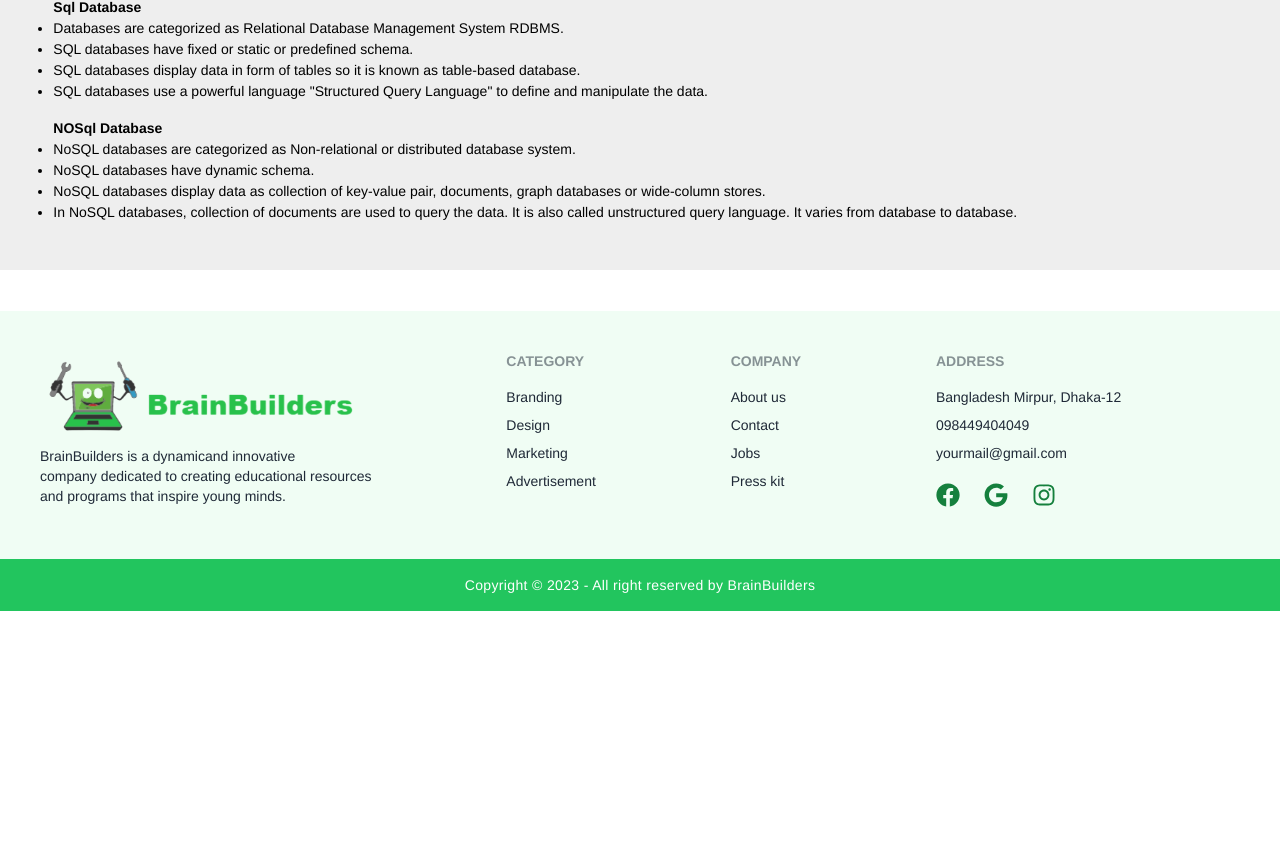
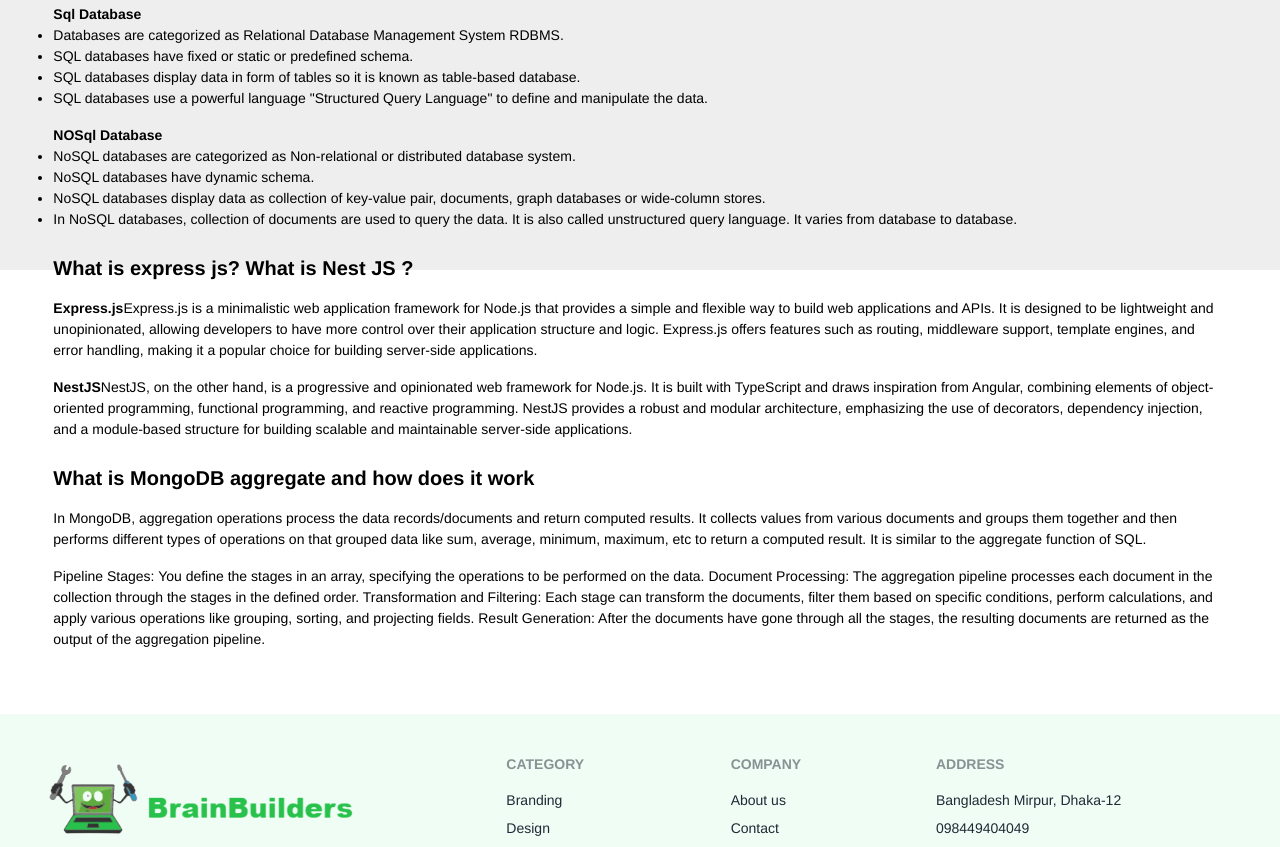
Before and after one commit to freelancerjoy/brain-bulder-client, a React (Vite) app: page /blog in a window 1280 px wide. Shown: the part 530-1377 px from the top of the page. Before the commit the page ends 1141 px from the top, so only its background shows below. Built offline with nearby package versions, Linux system fonts and the light colour scheme; no server answers.

Commit message:
Create readme file and describe our project

```diff
--- a/src/Pages/Blog/Blog.jsx
+++ b/src/Pages/Blog/Blog.jsx
@@ -49,7 +49,7 @@ const Blog = () => {
         </p>
       </div>
       <div className="mt-6">
-        <h1 className="font-bold font-xl">Compare SQL and NoSQL databases?</h1>
+        <h1 className="font-bold text-xl">Compare SQL and NoSQL databases?</h1>
         <p className="mt-4">
           <span className="font-bold mt-2">Sql Database</span>
         </p>
@@ -87,21 +87,56 @@ const Blog = () => {
             database to database.
           </li>
         </ul>
-
+      </div>
+      <div className="mt-6">
+        <h1 className="font-bold text-xl">
+          What is express js? What is Nest JS ?
+        </h1>
         <p className="mt-4">
-          <span className="font-bold mt-2"></span>
+          <span className="font-bold mt-2">Express.js</span>
+          Express.js is a minimalistic web application framework for Node.js
+          that provides a simple and flexible way to build web applications and
+          APIs. It is designed to be lightweight and unopinionated, allowing
+          developers to have more control over their application structure and
+          logic. Express.js offers features such as routing, middleware support,
+          template engines, and error handling, making it a popular choice for
+          building server-side applications.
+        </p>
+        <p className="mt-4">
+          <span className="font-bold mt-2">NestJS</span>
+          NestJS, on the other hand, is a progressive and opinionated web
+          framework for Node.js. It is built with TypeScript and draws
+          inspiration from Angular, combining elements of object-oriented
+          programming, functional programming, and reactive programming. NestJS
+          provides a robust and modular architecture, emphasizing the use of
+          decorators, dependency injection, and a module-based structure for
+          building scalable and maintainable server-side applications.
         </p>
       </div>
       <div className="mt-6">
-        <h1 className="font-bold font-xl"></h1>
+        <h1 className="font-bold text-xl">
+          What is MongoDB aggregate and how does it work
+        </h1>
         <p className="mt-4">
           <span className="font-bold mt-2"></span>
+          In MongoDB, aggregation operations process the data records/documents
+          and return computed results. It collects values from various documents
+          and groups them together and then performs different types of
+          operations on that grouped data like sum, average, minimum, maximum,
+          etc to return a computed result. It is similar to the aggregate
+          function of SQL.
         </p>
-      </div>
-      <div className="mt-6">
-        <h1 className="font-bold font-xl"></h1>
         <p className="mt-4">
           <span className="font-bold mt-2"></span>
+          Pipeline Stages: You define the stages in an array, specifying the
+          operations to be performed on the data. Document Processing: The
+          aggregation pipeline processes each document in the collection through
+          the stages in the defined order. Transformation and Filtering: Each
+          stage can transform the documents, filter them based on specific
+          conditions, perform calculations, and apply various operations like
+          grouping, sorting, and projecting fields. Result Generation: After the
+          documents have gone through all the stages, the resulting documents
+          are returned as the output of the aggregation pipeline.
         </p>
       </div>
     </div>
```
Also changed, not shown: 1 other file (tests, documents, lock files or other folders).
